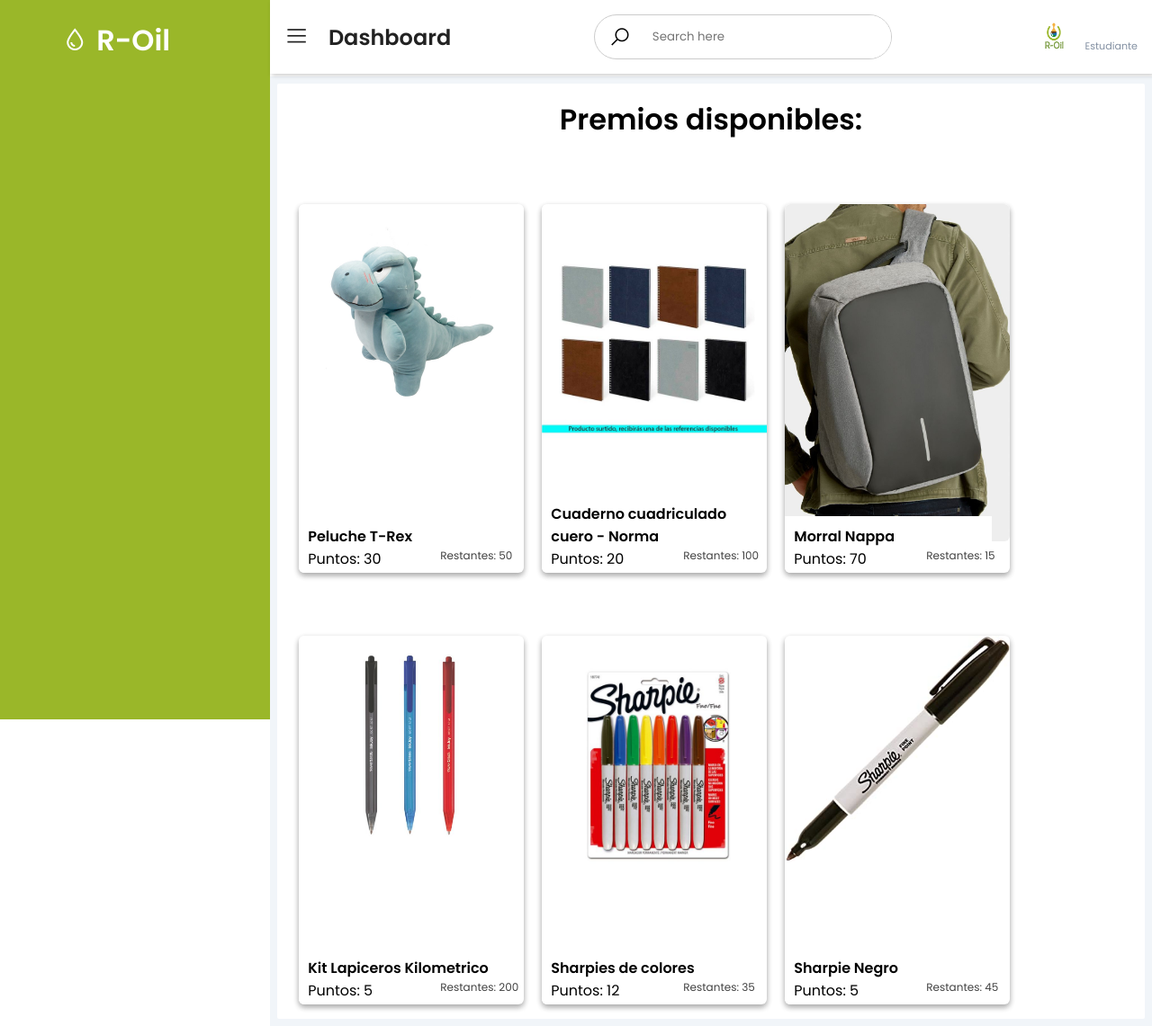
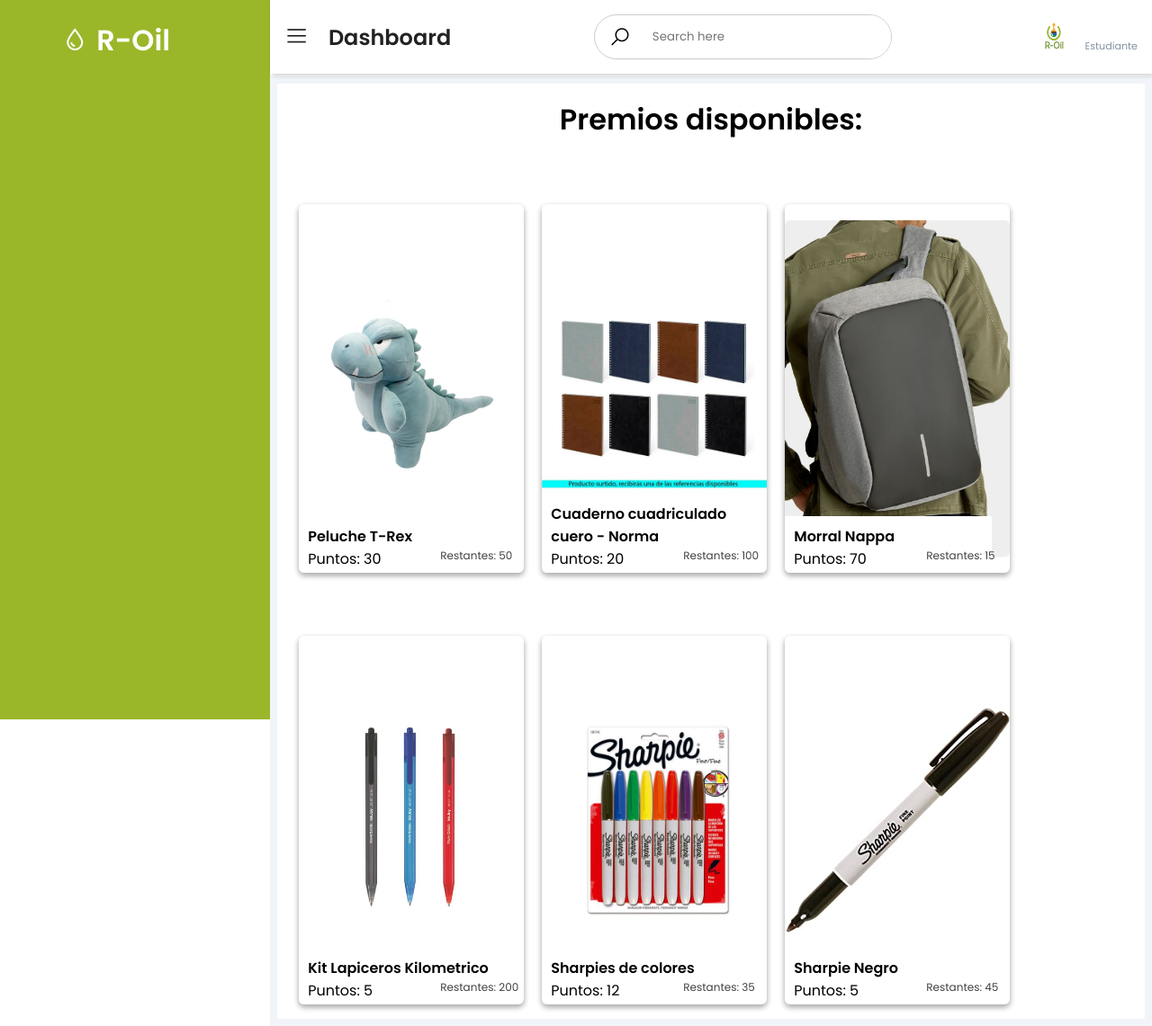
Before and after one commit to dgomezc1/R-Oil, a Django app: page /premios/disponibles/ in a window 1280 px wide. Shown: the whole page at 90% size. Run offline with Django 3.2, Linux system fonts and the light colour scheme; data comes from the database, SQL or seed files in the repository; both versions use the stored data as it was after the commit; some libraries are stand-ins or nearby versions.

Commit message:
Corrigiendo detalles de css en premios disponibles

```diff
--- a/Roil/static/css/premiosdisponibles.css
+++ b/Roil/static/css/premiosdisponibles.css
@@ -20,6 +20,11 @@
     -webkit-filter:blur(0px);
     width:100%;
     border-radius:6px;
+    margin: 0;
+    position: absolute;
+    top: 50%;
+    -ms-transform: translateY(-50%);
+    transform: translateY(-50%);
   }
 
   .postcard{
--- a/Roil/templates/premios/disponibles.html
+++ b/Roil/templates/premios/disponibles.html
@@ -19,9 +19,7 @@
                     <div class="postcard_price">Puntos: {{ premio.precio }}</div>
                     <div class="postcard_stock">Restantes: {{ premio.cantidad }}</div>
                 </div>
-                <h3></h3>
                 <img class="postcard-poster" src="{{ premio.imagen.url }}">
-                <p></p>
             </div>
         {% endfor %}
     </div>
```
Also changed, not shown: db.sqlite3.
